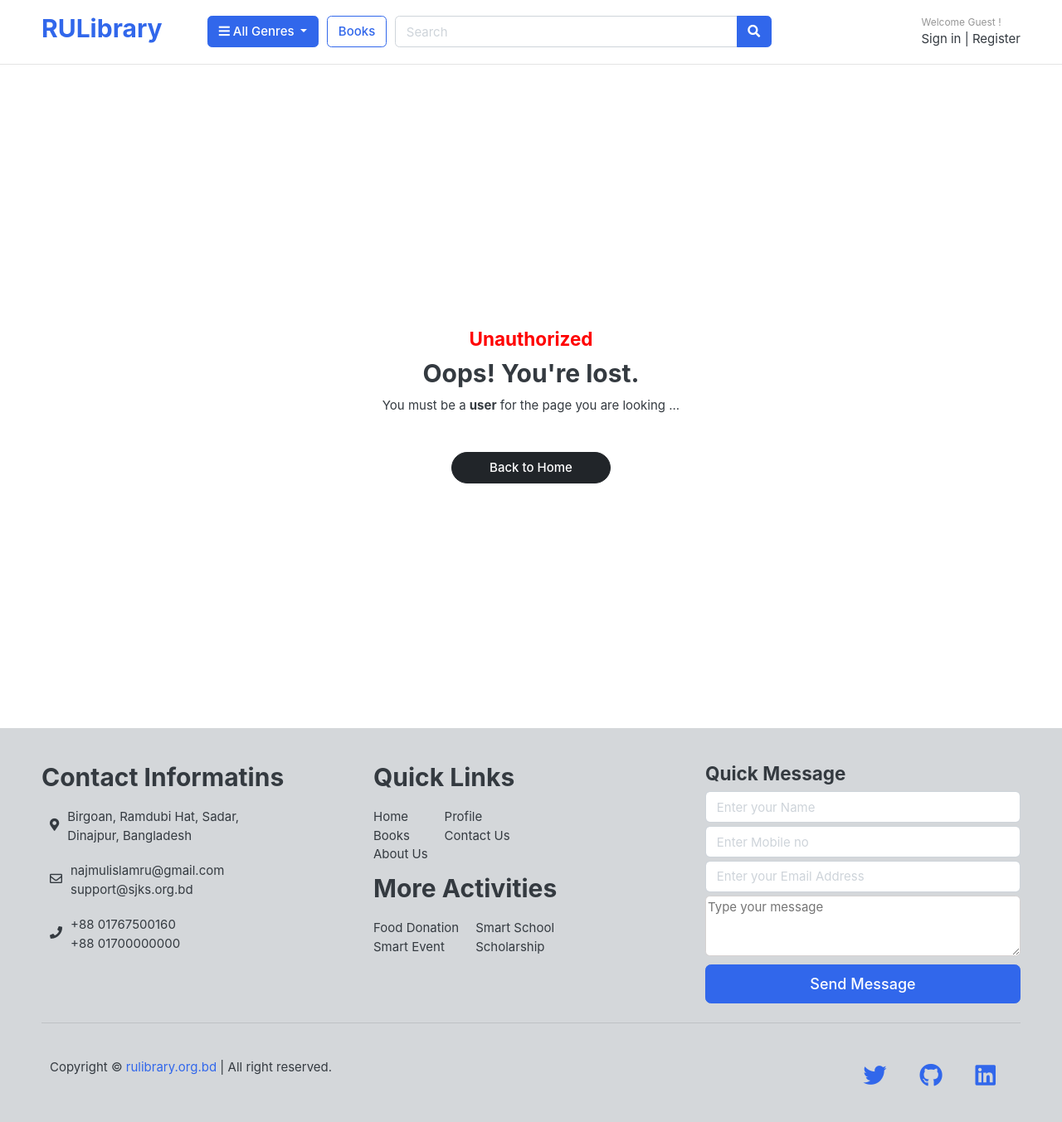
After one commit to najmulislamnajim/rulibrary2, a Django app: page /unauthorized/ in a window 1280 px wide. The commit adds this page. Shown: the whole page at 83% size. Run offline with Django 4.2, Linux system fonts and the light colour scheme; some libraries are stand-ins or nearby versions; some web fonts are replaced.

Commit message:
fixed some bugs

```diff
--- a/Rulibrary/urls.py
+++ b/Rulibrary/urls.py
@@ -3,6 +3,7 @@ from django.urls import path,include
 from django.conf.urls.static import static
 from django.conf import settings
 from . import views
+from borrow.views import Unauthorized
 
 urlpatterns = [
     path('admin/', admin.site.urls),
@@ -14,5 +15,6 @@ urlpatterns = [
     path('accounts/', include('allauth.urls')),
     path('online/',include('book2.urls')),
     path('profile/',views.profile,name='profile'),
+    path('unauthorized/',Unauthorized,name='unauthorized'),
 
 ] + static(settings.MEDIA_URL,document_root=settings.MEDIA_ROOT)
--- /dev/null
+++ b/borrow/templates/berror.html
@@ -0,0 +1,20 @@
+{% extends 'base.html'%}
+
+{% block body %}
+<section class="py-3 py-md-5 min-vh-100 d-flex justify-content-center align-items-center">
+    <div class="container">
+      <div class="row">
+        <div class="col-12">
+          <div class="text-center">
+            <h2 class="d-flex justify-content-center align-items-center gap-2 mb-4">
+              <h4 style="color:red">Unauthorized</h4>
+            </h2>
+            <h3 class="h2 mb-2">Oops! You're lost.</h3>
+            <p class="mb-5">You must be a <strong>user</strong> for the page you are looking ...</p>
+            <a class="btn bsb-btn-5xl btn-dark rounded-pill px-5 fs-6 m-0" href="{% url 'home' %}" role="button">Back to Home</a>
+          </div>
+        </div>
+      </div>
+    </div>
+  </section>
+{% endblock body %}
--- a/borrow/views.py
+++ b/borrow/views.py
@@ -1,4 +1,5 @@
 from django.shortcuts import render,redirect
+from django.http import HttpResponse
 from book.models import *
 
 # Create your views here.
@@ -34,7 +35,8 @@ def borrow(request,book_id):
 
         return render(request,'borrow_confirmation.html',{'book':book})
     else:
-        return redirect('guest')
+        # return HttpResponse("You need to be logged in to view this page.", status=401)
+        return redirect('unauthorized')
 
 def borrow_list(request):
     user=request.user
@@ -49,3 +51,6 @@ def return_book(request,book_id):
         b_id=item.book.id
     model.delete()
     return redirect('review',book_id=b_id)
+
+def Unauthorized(request):
+    return render(request,'berror.html')
--- a/review/views.py
+++ b/review/views.py
@@ -9,10 +9,9 @@ def review(request,book_id=1):
     print(book_id)
     form=ReviewForm
     book=get_object_or_404(BookModel,id=book_id)
-    print('vai vai vai',book)
     user_review=ReviewModel.objects.filter(user=request.user,book=book).first()
     if user_review:
-        return HttpResponse('You already give a review')
+        return redirect('home')
     else:
         if request.method=='POST':
             print('vai ekhane')
--- a/templates/base.html
+++ b/templates/base.html
@@ -159,28 +159,28 @@ $(document).ready(function() {
                 <img src="{% static 'myicon/reading-book.png' %}" alt="" style="width: 90px;height:90px;">
                 <h2 class="h4 fw-bolder p-2">Reading Online</h2>
                 <p>You can reading books online, availabel on our platform. We'll add onto it with more books and probably just keep going until we run out of books.</p>
-                <a class="text-decoration-none" href="#!">
+                <!-- <a class="text-decoration-none" href="#!">
                     Call to action
                     <i class="bi bi-arrow-right"></i>
-                </a>
+                </a> -->
             </div>
             <div class="col-lg-4 mb-5 mb-lg-0">
                 <img src="{% static 'myicon/borrow.png' %}" alt="" style="width: 90px;height:90px;">
                 <h2 class="h4 fw-bolder p-2">Borrow Books</h2>
                 <p>You can borrow books, availbale on our platform. Also you can see details of a book, and browse books via category. After finishing your reading you need to return the book.</p>
-                <a class="text-decoration-none" href="#!">
+                <!-- <a class="text-decoration-none" href="#!">
                     Call to action
                     <i class="bi bi-arrow-right"></i>
-                </a>
+                </a> -->
             </div>
             <div class="col-lg-4">
                 <img src="{% static 'myicon/wishlist.png' %}" alt="" style="width: 90px;height:90px;">
                 <h2 class="h4 fw-bolder p-2">Add to Wishlist</h2>
                 <p>You can add books into your wishlist after sign in your account. Also you can see later and take more action like view the book detais or borrow this book.</p>
-                <a class="text-decoration-none" href="#!">
+                <!-- <a class="text-decoration-none" href="#!">
                     Call to action
                     <i class="bi bi-arrow-right"></i>
-                </a>
+                </a> -->
             </div>
         </div>
     </div>
```
Also changed, not shown: book/templates/book_cart.html (+14 -0 lines), book/templates/book_details.html (+18 -2 lines), Rulibrary/views.py (line endings or trailing spaces), db.sqlite3.
